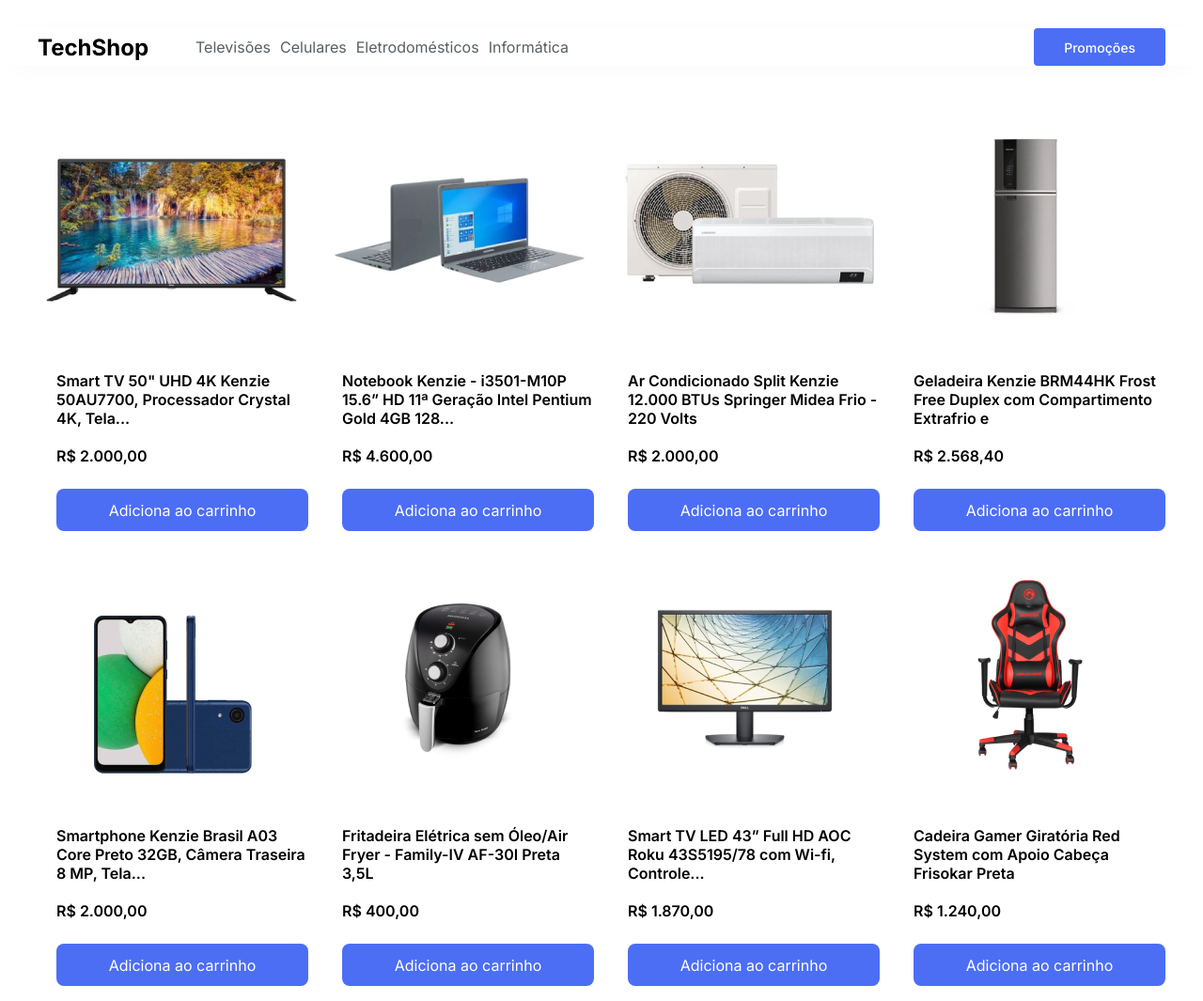
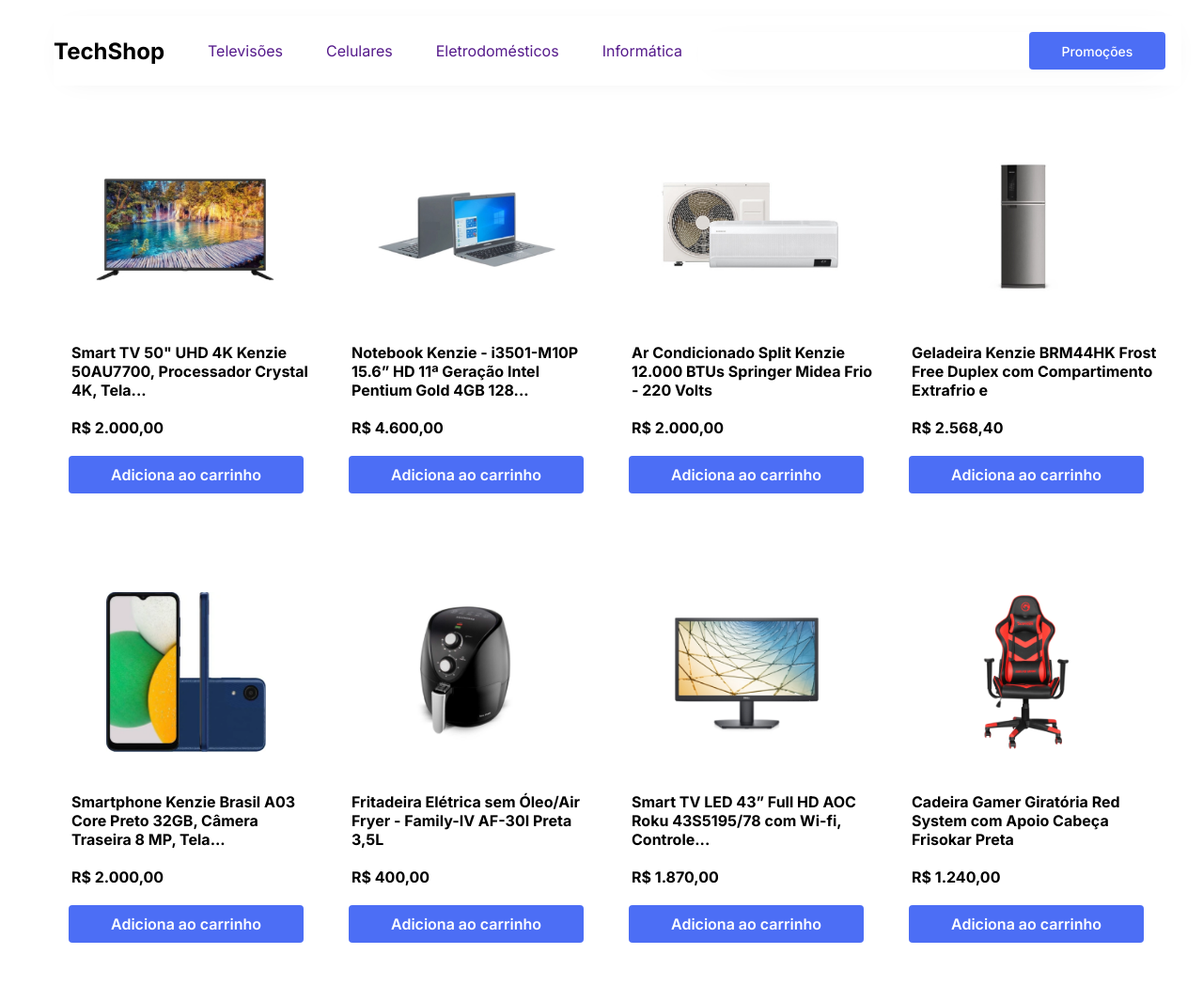
Before and after one commit to Kenzie-Academy-Brasil-Developers/m1-s1-e-commerce-com-flexbox-lucassoaresol, a plain HTML site: page index.html in a window 1280 px wide. Shown: the whole page at 94% size. Drawn offline with Linux system fonts and the light colour scheme.

Commit message:
atualizando após a correção

```diff
--- a/index.html
+++ b/index.html
@@ -5,7 +5,7 @@
     <meta http-equiv="X-UA-Compatible" content="IE=edge">
     <meta name="viewport" content="width=device-width, initial-scale=1.0">
     <meta name="description" content="S2-22 | 🏁 Entrega - CSS: Desenvolvendo E-commerce com Flexbox do Curso de Dev M1-T13 Kenzie">
-    <link rel="shortcut icon" href="src/img/favicon.jpeg" type="image/x-icon">
+    <link rel="shortcut icon" href="src/img/favicon.jpeg">
     <link rel="stylesheet" href="src/css/style.css">
     <link rel="preconnect" href="https://fonts.googleapis.com">
     <link rel="preconnect" href="https://fonts.gstatic.com" crossorigin>
@@ -13,13 +13,12 @@
     <title>S2-22 | 🏁 Entrega - CSS: Desenvolvendo E-commerce com Flexbox</title>
 </head>
 <body>
-    <header class="menu">
+    <header>
         <div class="container">
-            <div class="menu_flex">
-                <div class="menu_column">
-                    <h1 class="logo">TechShop</h1>
-                </div>
-                <nav class="menu_nav">
+            <div class="menu">
+                <div class="menu_logo">
+                    <h1>TechShop</h1>
+                    <nav>
                         <ul>
                             <li><a href="">Televisões</a></li>
                             <li><a href="">Celulares</a></li>
@@ -27,96 +26,115 @@
                             <li><a href="">Informática</a></li>
                         </ul>
                     </nav>
-                <div class="menu_column menu_second_column">
-                    <a class="menu_link_button" href="">Promoções</a>
+                </div>
+                <div class="menu menu_botao">
+                    <a href="">Promoções</a>
                 </div>
             </div>
         </div>
     </header>
+    <main>
         <div class="container">
-        <main class="products-wrapper">
-           <div class="products-wrapper_card">
-                <figure class="products-wrapper_img">
-                    <img src="src/img/01.png" alt="Smart TV 50 UHD 4K Kenzie">
+            <div class="conteudo">
+                <div class="conteudo_card">
+                    <figure class="conteudo_card_img01">
+                        <img src="" alt="">
                     </figure>
-                <div class="products-wrapper_txt">
+                    <div class="conteudo_card_descricao">
                         <h2>Smart TV 50" UHD 4K Kenzie 50AU7700, Processador Crystal 4K, Tela...</h2>
                         <h2>R$ 2.000,00</h2>
-                    <a class="products-wrapper_link_button" href="">Adiciona ao carrinho</a>
+                    </div>
+                    <div class="conteudo_card_botao">
+                        <a href="">Adiciona ao carrinho</a>
                     </div>
                 </div>
-           <div class="products-wrapper_card">
-                <figure class="products-wrapper_img">
-                    <img src="src/img/02.png" alt="Notebook Kenzie">
+                <div class="conteudo_card">
+                    <figure class="conteudo_card_img02">
+                        <img src="" alt="">
                     </figure>
-                <div class="products-wrapper_txt">
+                    <div class="conteudo_card_descricao">
                         <h2>Notebook Kenzie - i3501-M10P 15.6” HD 11ª Geração Intel Pentium Gold 4GB 128...</h2>
                         <h2>R$ 4.600,00</h2>
-                    <a class="products-wrapper_link_button" href="">Adiciona ao carrinho</a>
+                    </div>
+                    <div class="conteudo_card_botao">
+                        <a href="">Adiciona ao carrinho</a>
                     </div>
                 </div>
-            <div class="products-wrapper_card">
-                <figure class="products-wrapper_img">
-                    <img src="src/img/03.png" alt="Ar Condicionado Split Kenzie 12.000 BTUs">
+                <div class="conteudo_card">
+                    <figure class="conteudo_card_img03">
+                        <img src="" alt="">
                     </figure>
-                <div class="products-wrapper_txt">
+                    <div class="conteudo_card_descricao">
                         <h2>Ar Condicionado Split Kenzie 12.000 BTUs Springer Midea Frio - 220 Volts</h2>
                         <h2>R$ 2.000,00</h2>
-                    <a class="products-wrapper_link_button" href="">Adiciona ao carrinho</a>
+                    </div>
+                    <div class="conteudo_card_botao">
+                        <a href="">Adiciona ao carrinho</a>
                     </div>
                 </div>
-            <div class="products-wrapper_card">
-                <figure class="products-wrapper_img">
-                    <img src="src/img/04.png" alt="Geladeira Kenzie">
+                <div class="conteudo_card">
+                    <figure class="conteudo_card_img04">
+                        <img src="" alt="">
                     </figure>
-                <div class="products-wrapper_txt">
+                    <div class="conteudo_card_descricao">
                         <h2>Geladeira Kenzie BRM44HK Frost Free Duplex com Compartimento Extrafrio e</h2>
                         <h2>R$ 2.568,40</h2>
-                    <a class="products-wrapper_link_button" href="">Adiciona ao carrinho</a>
+                    </div>
+                    <div class="conteudo_card_botao">
+                        <a href="">Adiciona ao carrinho</a>
                     </div>
                 </div>
-            <div class="products-wrapper_card">
-                <figure class="products-wrapper_img">
-                    <img src="src/img/05.png" alt="Smartphone Kenzie">
+                <div class="conteudo_card">
+                    <figure class="conteudo_card_img05">
+                        <img src="" alt="">
                     </figure>
-                <div class="products-wrapper_txt">
+                    <div class="conteudo_card_descricao">
                         <h2>Smartphone Kenzie Brasil A03 Core Preto 32GB, Câmera Traseira 8 MP, Tela...</h2>
                         <h2>R$ 2.000,00</h2>
-                    <a class="products-wrapper_link_button" href="">Adiciona ao carrinho</a>
+                    </div>
+                    <div class="conteudo_card_botao">
+                        <a href="">Adiciona ao carrinho</a>
                     </div>
                 </div>
-            <div class="products-wrapper_card">
-                <figure class="products-wrapper_img">
-                    <img src="src/img/06.png" alt="Fritadeira Elétrica">
+                <div class="conteudo_card">
+                    <figure class="conteudo_card_img06">
+                        <img src="" alt="">
                     </figure>
-                <div class="products-wrapper_txt">
+                    <div class="conteudo_card_descricao">
                         <h2>Fritadeira Elétrica sem Óleo/Air Fryer  - Family-IV AF-30I Preta 3,5L
                         </h2>
                         <h2>R$ 400,00</h2>
-                    <a class="products-wrapper_link_button" href="">Adiciona ao carrinho</a>
+                    </div>
+                    <div class="conteudo_card_botao">
+                        <a href="">Adiciona ao carrinho</a>
                     </div>
                 </div>
-            <div class="products-wrapper_card">
-                <figure class="products-wrapper_img">
-                    <img src="src/img/07.png" alt="Smart TV LED">
+                <div class="conteudo_card">
+                    <figure class="conteudo_card_img07">
+                        <img src="" alt="">
                     </figure>
-                <div class="products-wrapper_txt">
+                    <div class="conteudo_card_descricao">
                         <h2>Smart TV LED 43” Full HD AOC Roku 43S5195/78 com Wi-fi, Controle...</h2>
                         <h2>R$ 1.870,00</h2>
-                    <a class="products-wrapper_link_button" href="">Adiciona ao carrinho</a>
+                    </div>
+                    <div class="conteudo_card_botao">
+                        <a href="">Adiciona ao carrinho</a>
                     </div>
                 </div>
-            <div class="products-wrapper_card">
-                <figure class="products-wrapper_img">
-                    <img src="src/img/08.png" alt="Cadeira Gamer Giratória">
+                <div class="conteudo_card">
+                    <figure class="conteudo_card_img08">
+                        <img src="" alt="">
                     </figure>
-                <div class="products-wrapper_txt">
+                    <div class="conteudo_card_descricao">
                         <h2>Cadeira Gamer Giratória Red System com Apoio Cabeça Frisokar Preta</h2>
                         <h2>R$ 1.240,00</h2>
-                    <a class="products-wrapper_link_button" href="">Adiciona ao carrinho</a>
+                    </div>
+                    <div class="conteudo_card_botao">
+                        <a href="">Adiciona ao carrinho</a>
+                    </div>
+                </div>
             </div>
         </div>
     </main>
-    </div>
 </body>
 </html>
--- a/src/css/style.css
+++ b/src/css/style.css
@@ -1,112 +1,158 @@
-html,body,div,header,h1,nav,ul,li,a,main,img,h2{
-    font-family: 'Inter', sans-serif;
+html,body,header,div,h1,nav,ul,li,a,main,figure,img,h2{
     margin: 0;
     padding: 0;
-    text-transform: none;
+    box-sizing: border-box;
     text-decoration: none;
     list-style: none;
-    box-sizing: border-box;
-    font-weight: 600;
+    text-transform: none;
+    font-family: 'Inter', sans-serif;
     font-size: 16px;
 }
 
 .container{
-    max-width: 1200px;
+    width: 1200px;
     margin: 0 auto;
 }
 
 .menu{
+    display: flex;
     width: 100%;
-    background: #FFFFFF;
+    margin: 17px;
+    justify-content: flex-end;
+    align-items: center;
     box-shadow: 0px 4px 30px -15px rgba(0, 0, 0, 0.1);
 }
 
-.menu_flex{
-    margin: 30px 0;
+.menu_logo{
     display: flex;
     align-items: center;
 }
 
-.menu_column{
-    display: flex;
-    align-items: center;
-    justify-content: flex-start;
-}
-
-.logo{
+.menu_logo h1{
     font-weight: 700;
     font-size: 24px;
 }
 
-.menu_column.menu_second_column{
+.menu_logo ul{
+    display: flex;
+}
+
+.menu_logo li{
+    font-size: 16px;
+    font-weight: 400;
+    color: #585E65;
+    margin-left: 46px;
+}
+
+.menu_botao{
     justify-content: flex-end;
 }
 
-.menu_nav{
-    padding-left: 50px;
-    width: 100%;
+.menu_botao a{
+    width: 145px;
+    height: 40px;
+    padding: 11px;
+    display: flex;
+    align-items: center;
+    justify-content: center;
+    background-color: #4C6EF5;
+    font-weight: 500;
+    font-size: 14px;
+    color: #FFFFFF;
+    border-radius: 4px;
 }
 
-.menu_nav ul{
-    display: flex;
-    gap: 10px;
-    justify-content: flex-start;
+.menu_botao a:hover{
+    background-color: black;
 }
 
-.menu_nav ul li a{
-    font-weight: 400;
-    color: #585E65;
-}
-
-.menu_link_button{
-    height: 40px;
-    background-color: #4C6EF5;
-    color: #FFFFFF;
-    padding: 0 32px;
+.conteudo{
     display: flex;
+    width: 100%;
+    justify-content: center;
     align-items: center;
-    border-radius: 4px;
-    font-size: 14px;
-    font-weight: 500;
-}
-
-.products-wrapper{
-    display: flex;
-    justify-content: space-between;
-    flex-wrap: wrap;
-    align-items: flex-end;
-}
-
-.products-wrapper_card{
-    width: 24%;
-    margin: 16px 0;
-}
-
-.products-wrapper_img{
-    display: flex;
-    padding-bottom: 20px;
-    justify-content: center;
-}
-
-.products-wrapper_txt{
-    display: flex;
-    padding-left: 20px;
     flex-wrap: wrap;
 }
 
-h2{
-    padding-top: 20px;
+.conteudo_card{
+    display: flex;
+    width: 24%;
+    flex-wrap: wrap;
+    margin-bottom: 34px;
+    border: solid 1px transparent;
+    justify-content: center;
+    margin-left: 10px;
 }
 
-.products-wrapper_link_button{
-    height: 45px;
+.conteudo_card:hover{
+    border-color: rgba(0, 0, 0, 0.15);
+    border-radius: 8px;
+}
+
+.conteudo_card figure{
     width: 100%;
+    height: 170px;
+    margin: 43px;
+    background-repeat: no-repeat;
+    background-position: center;
+    background-size: contain;
+}
+
+.conteudo_card figure.conteudo_card_img01{
+    background-image: url(../img/01.png);
+}
+
+.conteudo_card figure.conteudo_card_img02{
+    background-image: url(../img/02.png);
+}
+
+.conteudo_card figure.conteudo_card_img03{
+    background-image: url(../img/03.png);
+}
+
+.conteudo_card figure.conteudo_card_img04{
+    background-image: url(../img/04.png);
+}
+
+.conteudo_card figure.conteudo_card_img05{
+    background-image: url(../img/05.png);
+}
+
+.conteudo_card figure.conteudo_card_img06{
+    background-image: url(../img/06.png);
+}
+
+.conteudo_card figure.conteudo_card_img07{
+    background-image: url(../img/07.png);
+}
+
+.conteudo_card figure.conteudo_card_img08{
+    background-image: url(../img/08.png);
+}
+
+.conteudo_card_descricao{
+    margin-left: 21px;
+}
+
+.conteudo_card_descricao h2{
+    margin-bottom: 20px;
+}
+
+.conteudo_card_botao a{
+    width: 250px;
+    height: 40px;
+    padding: 10px;
+    display: flex;
+    align-items: center;
+    justify-content: center;
     background-color: #4C6EF5;
+    font-weight: 600;
+    font-size: 16px;
     color: #FFFFFF;
-    margin-top: 25px;
-    display: flex;
-    justify-content: center;
-    align-items: center;
-    border-radius: 8px;
-    font-weight: 400;
+    border-radius: 4px;
+    margin-bottom: 26px;
 }
+
+.conteudo_card_botao a:hover{
+    background-color: black;
+}
```
Lines whose indentation alone changed are shown as unchanged.
